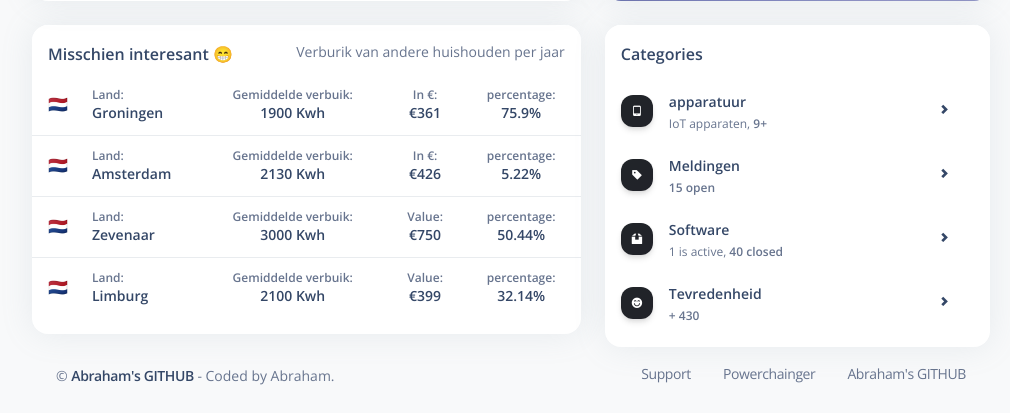
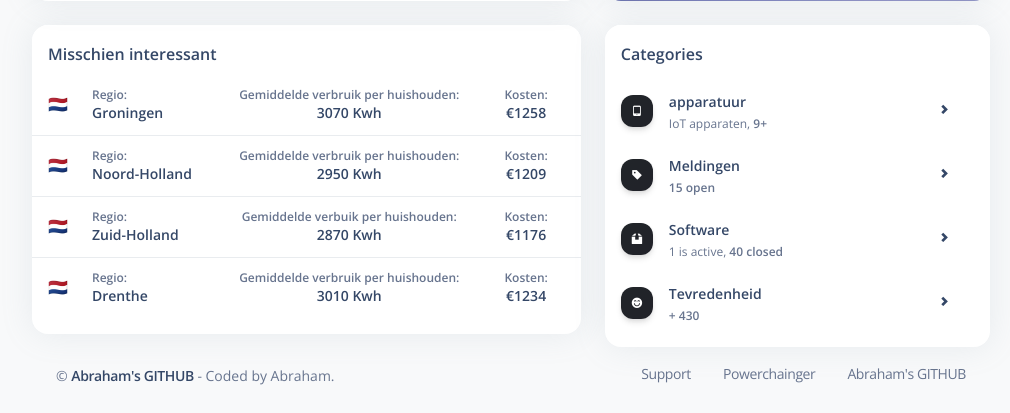
Before and after one commit to basboelens/internetOfThings, a Flask app: template apps/templates/home/index.html in a window 1280 px wide. Shown: the part 1050-1463 px from the top of the page, without its empty margins (266-1276 px from the left). Run offline with Flask 3, Linux system fonts and the light colour scheme; the template is opened without the code that fills it, so the values that code supplies are empty; parts of the project's set-up code (start-up, migrations or seed data) failed here and were passed over; some libraries are stand-ins or nearby versions.

Commit message:
onderste blok geupdate index

```diff
--- a/apps/templates/home/index.html
+++ b/apps/templates/home/index.html
@@ -224,7 +224,7 @@
           <div class="card ">
             <div class="card-header pb-0 p-3">
               <div class="d-flex justify-content-between">
-                <h6 class="mb-2">Misschien interesant &#128513;</h6> <small>Verburik van andere huishouden per jaar</small>
+                <h6 class="mb-2">Misschien interessant</h6>
               </div>
             </div>
             <div class="table-responsive">
@@ -237,7 +237,7 @@
                           <span class="emoji">🇳🇱</span>
                         </div>
                         <div class="ms-4">
-                          <p class="text-xs font-weight-bold mb-0">Land:</p>
+                          <p class="text-xs font-weight-bold mb-0">Regio:</p>
                           <h6 class="text-sm mb-0">Groningen</h6>
 
                         </div>
@@ -245,20 +245,18 @@
                     </td>
                     <td>
                       <div class="text-center">
-                        <p class="text-xs font-weight-bold mb-0">Gemiddelde verbuik:</p>
-                        <h6 class="text-sm mb-0">1900 Kwh</h6>
+                        <p class="text-xs font-weight-bold mb-0">Gemiddelde verbruik per huishouden:</p>
+                        <h6 class="text-sm mb-0">3070 Kwh</h6>
                       </div>
                     </td>
                     <td>
                       <div class="text-center">
-                        <p class="text-xs font-weight-bold mb-0">In €:</p>
-                        <h6 class="text-sm mb-0">€361</h6>
+                        <p class="text-xs font-weight-bold mb-0">Kosten:</p>
+                        <h6 class="text-sm mb-0">€1258</h6>
                       </div>
                     </td>
                     <td class="align-middle text-sm">
                       <div class="col text-center">
-                        <p class="text-xs font-weight-bold mb-0">percentage:</p>
-                        <h6 class="text-sm mb-0">75.9%</h6>
                       </div>
                     </td>
                   </tr>
@@ -269,27 +267,25 @@
                           <span class="emoji">🇳🇱</span>
                         </div>
                         <div class="ms-4">
-                          <p class="text-xs font-weight-bold mb-0">Land:</p>
-                          <h6 class="text-sm mb-0">Amsterdam</h6>
+                          <p class="text-xs font-weight-bold mb-0">Regio:</p>
+                          <h6 class="text-sm mb-0">Noord-Holland</h6>
                         </div>
                       </div>
                     </td>
                     <td>
                       <div class="text-center">
-                        <p class="text-xs font-weight-bold mb-0">Gemiddelde verbuik:</p>
-                        <h6 class="text-sm mb-0">2130 Kwh</h6>
+                        <p class="text-xs font-weight-bold mb-0">Gemiddelde verbruik per huishouden:</p>
+                        <h6 class="text-sm mb-0">2950 Kwh</h6>
                       </div>
                     </td>
                     <td>
                       <div class="text-center">
-                        <p class="text-xs font-weight-bold mb-0">In €:</p>
-                        <h6 class="text-sm mb-0">€426</h6>
+                        <p class="text-xs font-weight-bold mb-0">Kosten:</p>
+                        <h6 class="text-sm mb-0">€1209</h6>
                       </div>
                     </td>
                     <td class="align-middle text-sm">
                       <div class="col text-center">
-                        <p class="text-xs font-weight-bold mb-0">percentage:</p>
-                        <h6 class="text-sm mb-0">5.22%</h6>
                       </div>
                     </td>
                   </tr>
@@ -300,27 +296,25 @@
                           <span class="emoji">🇳🇱</span>
                         </div>
                         <div class="ms-4">
-                          <p class="text-xs font-weight-bold mb-0">Land:</p>
-                          <h6 class="text-sm mb-0">Zevenaar</h6>
+                          <p class="text-xs font-weight-bold mb-0">Regio:</p>
+                          <h6 class="text-sm mb-0">Zuid-Holland</h6>
                         </div>
                       </div>
                     </td>
                     <td>
                       <div class="text-center">
-                        <p class="text-xs font-weight-bold mb-0">Gemiddelde verbuik:</p>
-                        <h6 class="text-sm mb-0">3000 Kwh</h6>
+                        <p class="text-xs font-weight-bold mb-0">Gemiddelde verbuik per huishouden:</p>
+                        <h6 class="text-sm mb-0">2870 Kwh</h6>
                       </div>
                     </td>
                     <td>
                       <div class="text-center">
-                        <p class="text-xs font-weight-bold mb-0">Value:</p>
-                        <h6 class="text-sm mb-0">€750</h6>
+                        <p class="text-xs font-weight-bold mb-0">Kosten:</p>
+                        <h6 class="text-sm mb-0">€1176</h6>
                       </div>
                     </td>
                     <td class="align-middle text-sm">
                       <div class="col text-center">
-                        <p class="text-xs font-weight-bold mb-0">percentage:</p>
-                        <h6 class="text-sm mb-0">50.44%</h6>
                       </div>
                     </td>
                   </tr>
@@ -331,27 +325,25 @@
                           <span class="emoji">🇳🇱</span>
                         </div>
                         <div class="ms-4">
-                          <p class="text-xs font-weight-bold mb-0">Land:</p>
-                          <h6 class="text-sm mb-0">Limburg</h6>
+                          <p class="text-xs font-weight-bold mb-0">Regio:</p>
+                          <h6 class="text-sm mb-0">Drenthe</h6>
                         </div>
                       </div>
                     </td>
                     <td>
                       <div class="text-center">
-                        <p class="text-xs font-weight-bold mb-0">Gemiddelde verbuik:</p>
-                        <h6 class="text-sm mb-0">2100 Kwh</h6>
+                        <p class="text-xs font-weight-bold mb-0">Gemiddelde verbruik per huishouden:</p>
+                        <h6 class="text-sm mb-0">3010 Kwh</h6>
                       </div>
                     </td>
                     <td>
                       <div class="text-center">
-                        <p class="text-xs font-weight-bold mb-0">Value:</p>
-                        <h6 class="text-sm mb-0">€399</h6>
+                        <p class="text-xs font-weight-bold mb-0">Kosten:</p>
+                        <h6 class="text-sm mb-0">€1234</h6>
                       </div>
                     </td>
                     <td class="align-middle text-sm">
                       <div class="col text-center">
-                        <p class="text-xs font-weight-bold mb-0">percentage:</p>
-                        <h6 class="text-sm mb-0">32.14%</h6>
                       </div>
                     </td>
                   </tr>
```
